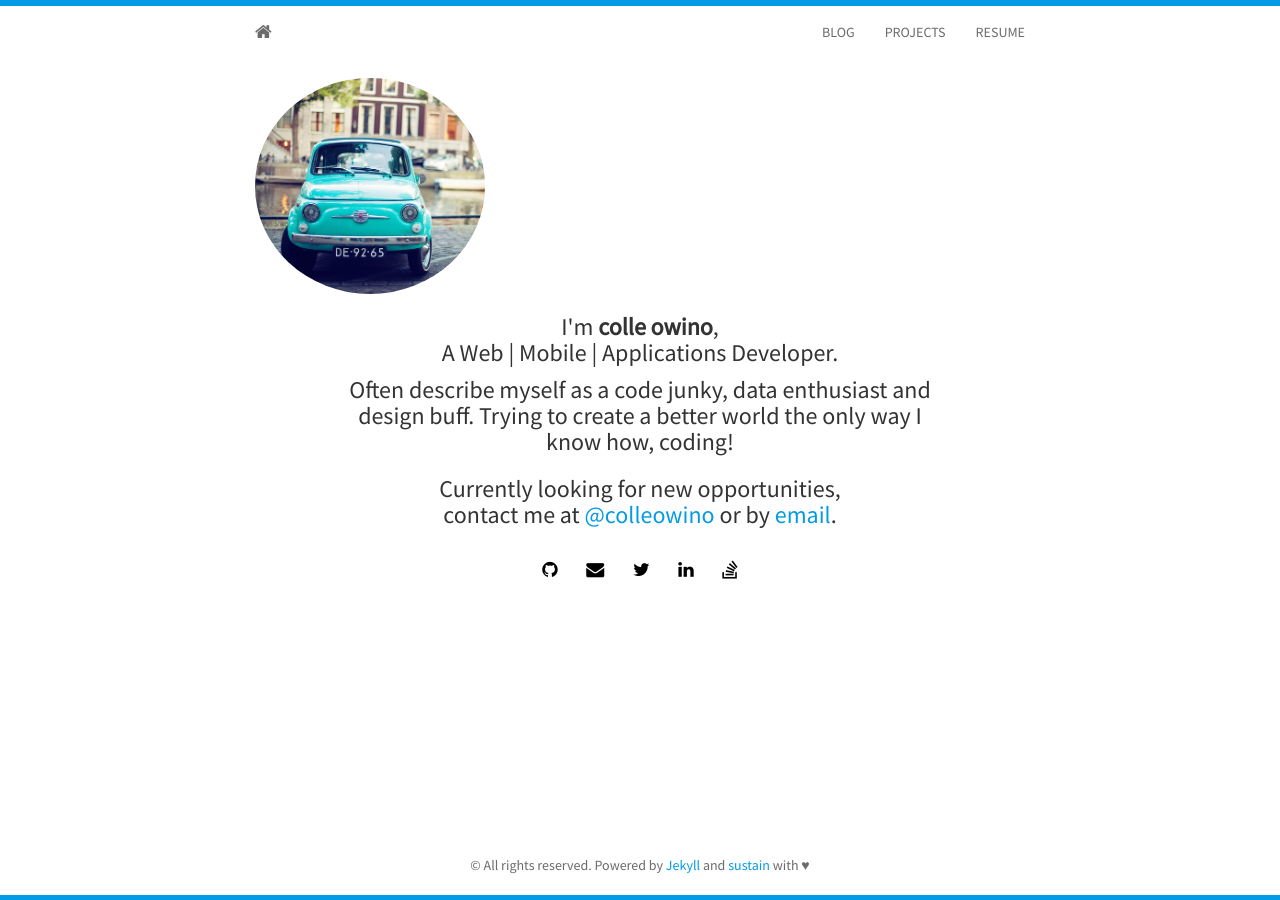
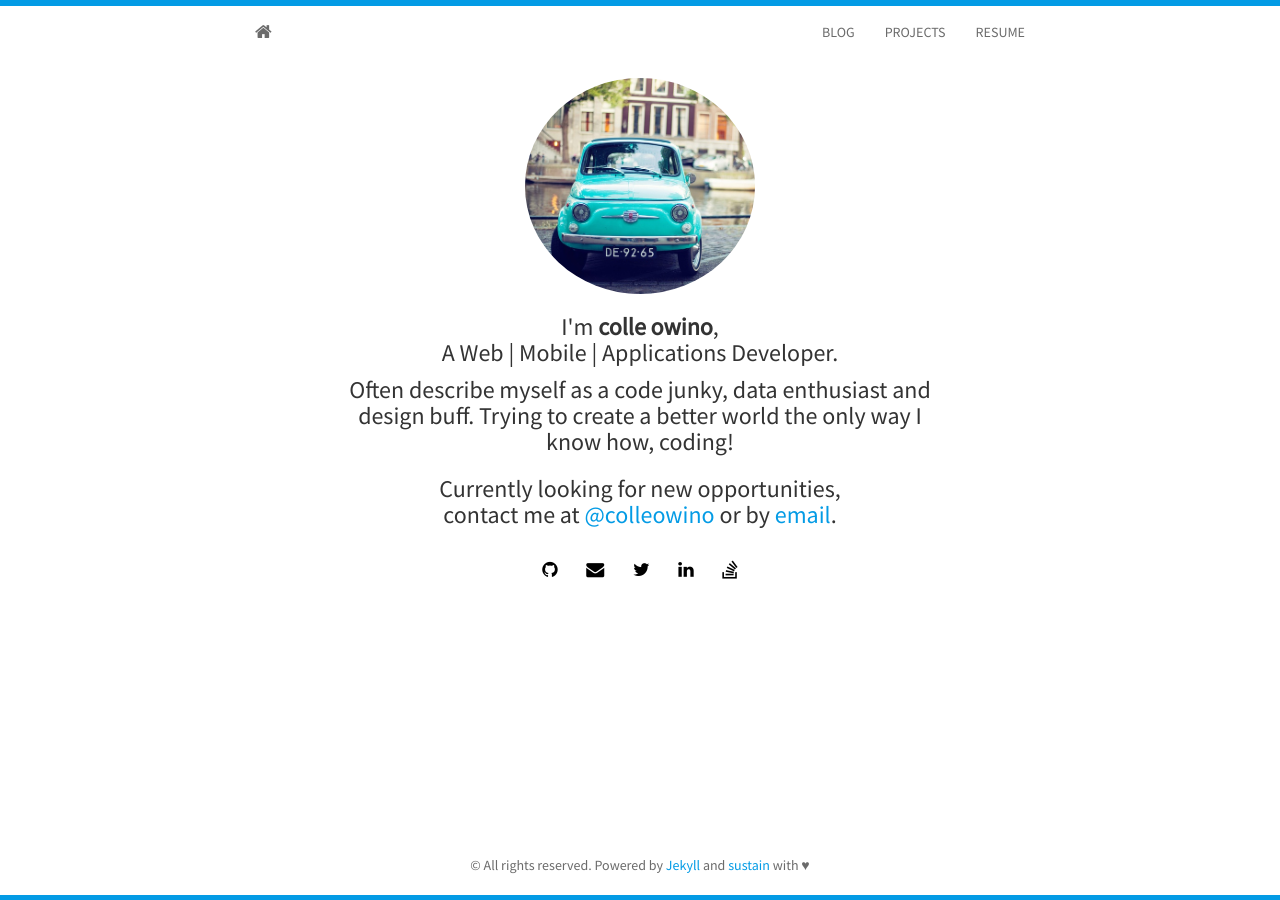
Before and after one commit to colleowino/colleowino.github.io, a Jekyll site: the page built from index.html, in a window 1280 px wide. Built offline with Jekyll 4.4.1, drawn with Linux system fonts in a browser that asks for light colours; nearby versions of some CDN libraries; the list of posts is cut into pages by our own code.

Commit message:
fixed home link

```diff
--- a/_includes/header.html
+++ b/_includes/header.html
@@ -1,7 +1,7 @@
 <nav class="navbar navbar-default">
   <div class="container">
     <div class="navbar-header">
-      <a class="navbar-brand" href="{{ site.baseurl }}"><i class="fa fa-home"></i></a>
+      <a class="navbar-brand" href="{{ site.baseurl }}/"><i class="fa fa-home"></i></a>
     </div>
     <div id="navbar">
       <ul class="nav navbar-nav navbar-right">
--- a/static/css/main.css
+++ b/static/css/main.css
@@ -153,6 +153,7 @@
 }
 .img-circle{
   width: 230px;
+  margin: 0 auto;
 }
 .blog-post{
   padding-top: 15px;
```
